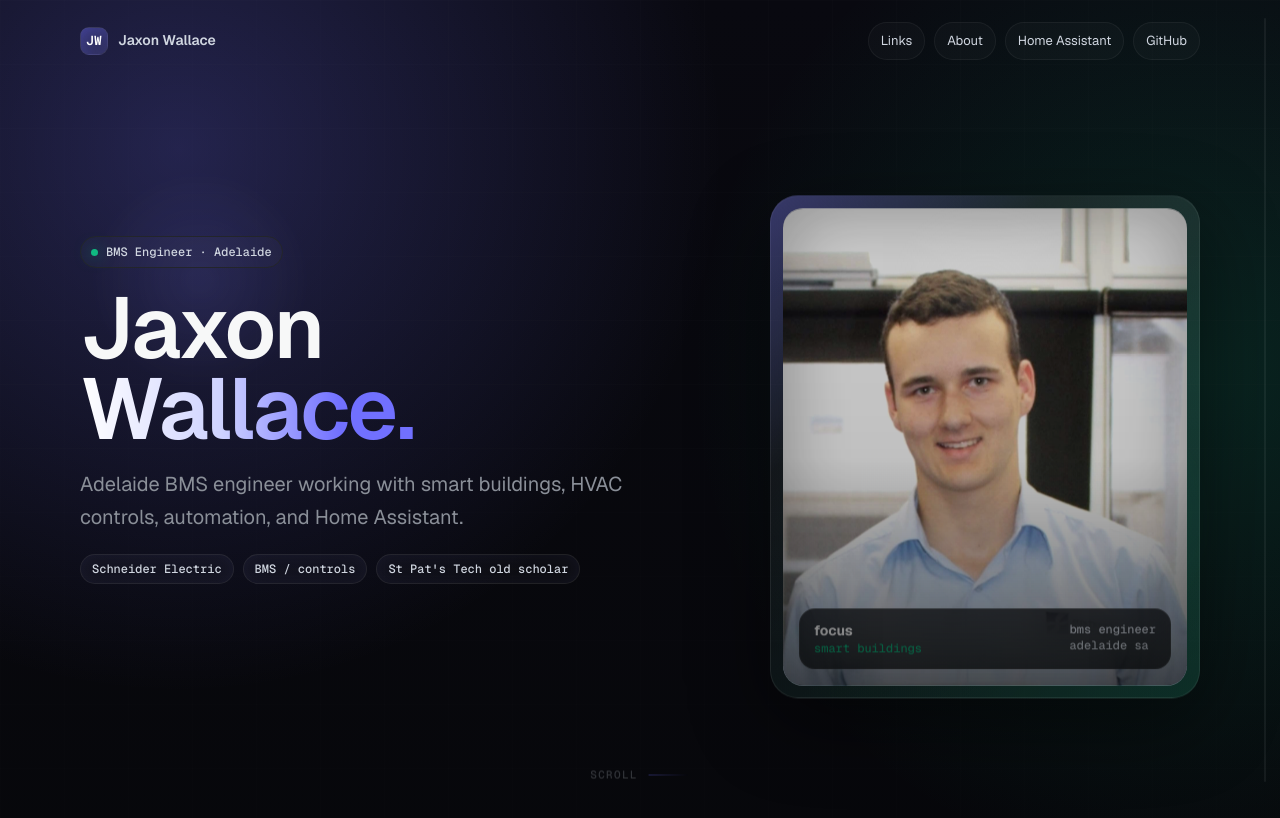
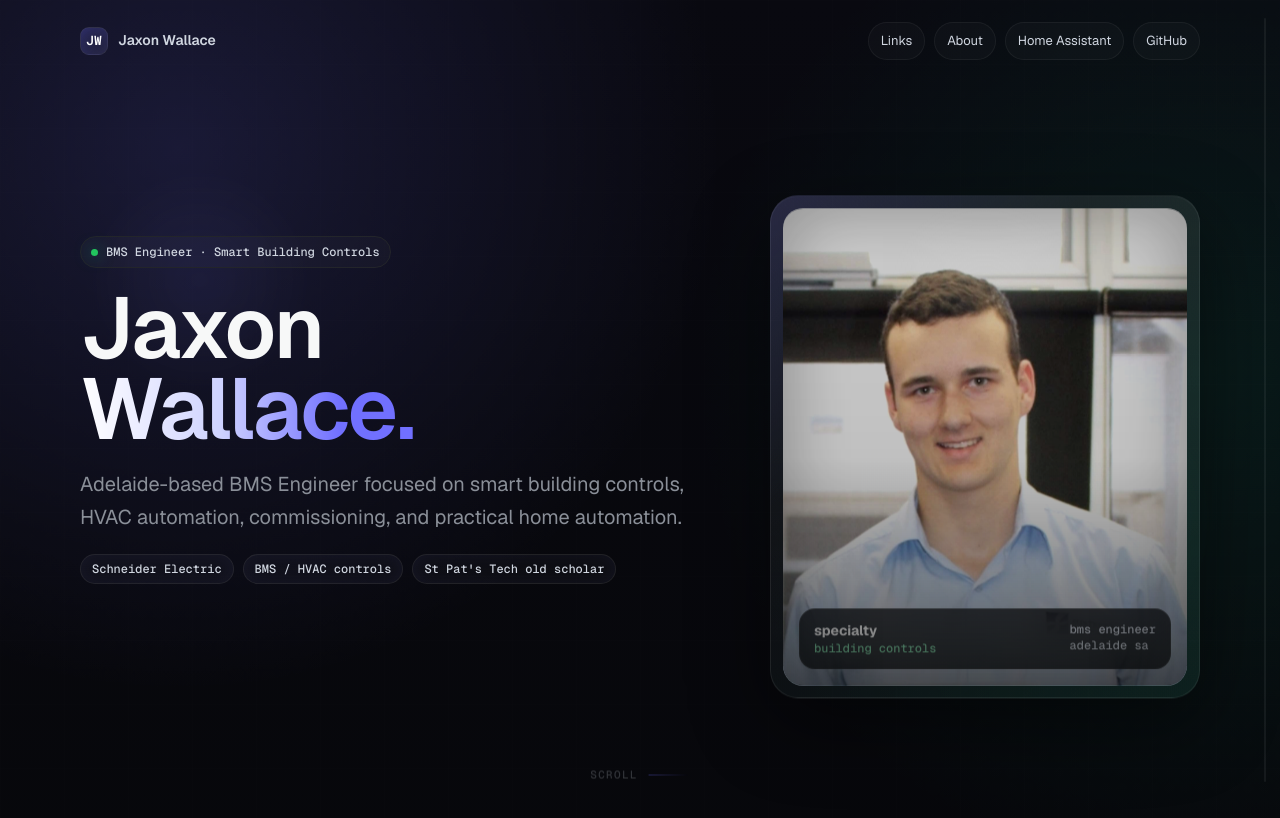
Before and after one commit to wallajl/jaxonwallace-next, a Next.js app: page / in a window 1280 px wide. Shown: the top 818 px of the page. Built offline with nearby package versions, Linux system fonts and the light colour scheme.

Commit message:
design: make homepage more professional

```diff
--- a/src/app/globals.css
+++ b/src/app/globals.css
@@ -8,9 +8,9 @@
   --soft: #d0d6e0;
   --line: rgba(255, 255, 255, 0.08);
   --line2: rgba(255, 255, 255, 0.05);
-  --violet: #7170ff;
+  --violet: #6d74ff;
   --indigo: #5e6ad2;
-  --green: #10b981;
+  --green: #22c55e;
   --shadow: 0 24px 80px rgba(0, 0, 0, 0.48);
 }
 
@@ -83,7 +83,7 @@ body::selection {
   pointer-events: none;
   border-radius: 999px;
   filter: blur(4px);
-  opacity: 0.62;
+  opacity: 0.38;
   mix-blend-mode: screen;
 }
 
@@ -110,10 +110,10 @@ body::selection {
   z-index: 0;
   pointer-events: none;
   background:
-    radial-gradient(circle at 14% 4%, rgba(113, 112, 255, 0.26), transparent 34rem),
-    radial-gradient(circle at 94% 10%, rgba(16, 185, 129, 0.16), transparent 32rem),
-    radial-gradient(circle at 88% 64%, rgba(16, 185, 129, 0.1), transparent 30rem),
-    radial-gradient(circle at 12% 58%, rgba(94, 106, 210, 0.1), transparent 32rem),
+    radial-gradient(circle at 14% 4%, rgba(113, 112, 255, 0.16), transparent 34rem),
+    radial-gradient(circle at 94% 10%, rgba(16, 185, 129, 0.10), transparent 32rem),
+    radial-gradient(circle at 88% 64%, rgba(16, 185, 129, 0.06), transparent 30rem),
+    radial-gradient(circle at 12% 58%, rgba(94, 106, 210, 0.06), transparent 32rem),
     linear-gradient(180deg, #090910 0%, #050607 42%, #050607 100%);
 }
 
@@ -123,7 +123,7 @@ body::selection {
   inset: 0;
   z-index: 0;
   pointer-events: none;
-  opacity: 0.27;
+  opacity: 0.18;
   background-image:
     linear-gradient(rgba(255, 255, 255, 0.035) 1px, transparent 1px),
     linear-gradient(90deg, rgba(255, 255, 255, 0.03) 1px, transparent 1px);
@@ -165,10 +165,10 @@ a {
   height: 28px;
   border: 1px solid var(--line);
   border-radius: 9px;
-  background: linear-gradient(145deg, rgba(113, 112, 255, 0.32), rgba(255, 255, 255, 0.04));
+  background: linear-gradient(145deg, rgba(113, 112, 255, 0.20), rgba(255, 255, 255, 0.04));
   display: grid;
   place-items: center;
-  box-shadow: inset 0 0 18px rgba(113, 112, 255, 0.24);
+  box-shadow: inset 0 0 14px rgba(113, 112, 255, 0.14);
 }
 
 .mark span,
@@ -302,9 +302,9 @@ h1 {
 }
 
 .btn.primary {
-  background: linear-gradient(180deg, #7a7cff, #5e6ad2);
+  background: linear-gradient(180deg, #6970f5, #4f58c8);
   border-color: rgba(255, 255, 255, 0.18);
-  box-shadow: 0 12px 32px rgba(94, 106, 210, 0.32);
+  box-shadow: 0 10px 28px rgba(94, 106, 210, 0.22);
 }
 
 .btn:hover {
@@ -332,9 +332,9 @@ h1 {
   position: absolute;
   inset: -1px;
   border-radius: 28px;
-  background: linear-gradient(135deg, rgba(113, 112, 255, 0.65), transparent 30%, rgba(16, 185, 129, 0.28));
+  background: linear-gradient(135deg, rgba(113, 112, 255, 0.36), transparent 34%, rgba(16, 185, 129, 0.18));
   z-index: -1;
-  opacity: 0.5;
+  opacity: 0.42;
 }
 
 .portrait {
@@ -394,7 +394,7 @@ h1 {
 }
 
 .ok {
-  color: var(--green);
+  color: #8ee6b6;
 }
 
 .section {
@@ -436,7 +436,7 @@ h2 {
   border: 1px solid var(--line);
   border-radius: 18px;
   background:
-    linear-gradient(115deg, rgba(255, 255, 255, 0.045), rgba(113, 112, 255, 0.075) 42%, rgba(16, 185, 129, 0.055) 68%, rgba(255, 255, 255, 0.025));
+    linear-gradient(135deg, rgba(255, 255, 255, 0.052), rgba(255, 255, 255, 0.025));
   background-size: 220% 100%;
   padding: 17px;
   min-height: 116px;
@@ -533,7 +533,7 @@ h2 {
   border-radius: 22px;
   background:
     linear-gradient(135deg, rgba(255, 255, 255, 0.052), rgba(113, 112, 255, 0.05) 44%, rgba(16, 185, 129, 0.04));
-  box-shadow: 0 22px 70px rgba(0, 0, 0, 0.34);
+  box-shadow: 0 18px 54px rgba(0, 0, 0, 0.30);
   overflow: hidden;
 }
 
@@ -545,8 +545,8 @@ h2 {
   position: absolute;
   inset: 0;
   pointer-events: none;
-  background: radial-gradient(circle at 18% 0%, rgba(113, 112, 255, 0.16), transparent 38%),
-    radial-gradient(circle at 100% 100%, rgba(16, 185, 129, 0.11), transparent 42%);
+  background: radial-gradient(circle at 18% 0%, rgba(113, 112, 255, 0.10), transparent 38%),
+    radial-gradient(circle at 100% 100%, rgba(16, 185, 129, 0.07), transparent 42%);
 }
 
 .about-panel {
@@ -606,7 +606,7 @@ h2 {
 .kicker {
   position: relative;
   display: inline-flex;
-  color: var(--green);
+  color: #8ee6b6;
   font: 600 11px / 1 var(--font-geist-mono), ui-monospace, monospace;
   letter-spacing: 0.08em;
   text-transform: uppercase;
@@ -626,7 +626,7 @@ h2 {
   border-radius: 22px;
   background:
     linear-gradient(135deg, rgba(255, 255, 255, 0.052), rgba(113, 112, 255, 0.05) 44%, rgba(16, 185, 129, 0.04));
-  box-shadow: 0 22px 70px rgba(0, 0, 0, 0.34);
+  box-shadow: 0 18px 54px rgba(0, 0, 0, 0.30);
   overflow: hidden;
 }
 
@@ -807,7 +807,7 @@ h2 {
 }
 
 .contact-label {
-  color: var(--green);
+  color: #8ee6b6;
   font: 650 11px / 1 var(--font-geist-mono), ui-monospace, monospace;
   letter-spacing: 0.12em;
   text-transform: uppercase;
--- a/src/components/hero.tsx
+++ b/src/components/hero.tsx
@@ -5,7 +5,7 @@ export function Hero() {
     <section className="hero" aria-label="Intro">
       <div className="hero-copy">
         <span className="eyebrow">
-          <span className="dot" aria-hidden="true" /> BMS Engineer · Adelaide
+          <span className="dot" aria-hidden="true" /> BMS Engineer · Smart Building Controls
         </span>
         <h1>
           Jaxon
@@ -13,20 +13,20 @@ export function Hero() {
           <span className="grad">Wallace.</span>
         </h1>
         <p className="lead">
-          Adelaide BMS engineer working with smart buildings, HVAC controls,
-          automation, and Home Assistant.
+          Adelaide-based BMS Engineer focused on smart building controls,
+          HVAC automation, commissioning, and practical home automation.
         </p>
         <div className="quick-facts" aria-label="Professional highlights">
           <span>Schneider Electric</span>
-          <span>BMS / controls</span>
+          <span>BMS / HVAC controls</span>
           <span>St Pat&apos;s Tech old scholar</span>
         </div>
         <div className="cta">
           <a className="btn primary" href="#links">
-            Open links <span>↓</span>
+            View links <span>↓</span>
           </a>
           <a className="btn" href="https://www.linkedin.com/in/jaxon-wallace" target="_blank" rel="noreferrer">
-            LinkedIn <span>↗</span>
+            Professional profile <span>↗</span>
           </a>
         </div>
       </div>
@@ -43,9 +43,9 @@ export function Hero() {
         </div>
         <div className="status">
           <span>
-            <b>focus</b>
+            <b>specialty</b>
             <br />
-            <span className="ok">smart buildings</span>
+            <span className="ok">building controls</span>
           </span>
           <span>
             bms engineer
--- a/src/components/profile-sections.tsx
+++ b/src/components/profile-sections.tsx
@@ -1,37 +1,37 @@
 const workFocus = [
-  "BMS",
+  "BMS Engineering",
   "HVAC controls",
-  "Smart buildings",
-  "Fault finding",
+  "Smart Building Controls",
+  "Commissioning",
 ];
 
 const homeAssistantServices = [
   "Dashboards",
-  "Lighting / climate",
+  "Lighting & Climate",
   "Automations",
-  "Remote access / backups",
+  "Remote Access",
 ];
 
 const servicePackages = [
   {
     name: "Starter setup",
-    detail: "Install, backup, remote access, and device basics.",
+    detail: "Clean setup, backups, access, and device onboarding.",
   },
   {
     name: "Dashboard polish",
-    detail: "Clean phone, tablet, and room views.",
+    detail: "Polished dashboards for phone, tablet, and rooms.",
   },
   {
     name: "Automation fixes",
-    detail: "Fix flaky routines, alerts, devices, and integrations.",
+    detail: "Troubleshoot automations, alerts, devices, and integrations.",
   },
 ];
 
 const projects = [
-  "Personal sites",
-  "GitHub tools",
-  "Home lab workflows",
-  "Automation ideas",
+  "Website builds",
+  "GitHub projects",
+  "Home lab",
+  "Automation workflows",
 ];
 
 const timeline = [
@@ -45,21 +45,21 @@ const contactMethods = [
   {
     label: "Discord",
     value: "Slimdog",
-    detail: "Fastest reply.",
+    detail: "Fastest contact.",
     href: null,
     featured: true,
   },
   {
     label: "LinkedIn",
     value: "Jaxon Wallace",
-    detail: "Work and BMS.",
+    detail: "Professional profile.",
     href: "https://www.linkedin.com/in/jaxon-wallace",
     featured: false,
   },
   {
     label: "GitHub",
     value: "@wallajl",
-    detail: "Code and builds.",
+    detail: "Projects and code.",
     href: "https://github.com/wallajl",
     featured: false,
   },
@@ -80,12 +80,12 @@ export function ProfileSections() {
       <section className="content-section about-section" id="about">
         <div className="section-head">
           <h2>About</h2>
-          <span className="mono">bms / controls / automation</span>
+          <span className="mono">BMS / HVAC / automation</span>
         </div>
         <div className="about-panel motion-card">
           <p>
             Adelaide-based BMS Engineer at Schneider Electric, focused on smart
-            buildings, HVAC controls, commissioning, and useful automation.
+            building controls, HVAC systems, commissioning, and automation.
           </p>
           <div className="stat-row" aria-label="Professional highlights">
             <span><b>2025</b> Schneider Electric</span>
@@ -98,7 +98,7 @@ export function ProfileSections() {
       <section className="content-section timeline-section" id="timeline">
         <div className="section-head">
           <h2>Experience path</h2>
-          <span className="mono">hands-on trade background → smart buildings</span>
+          <span className="mono">trade background → building controls</span>
         </div>
         <div className="timeline motion-card">
           {timeline.map(([date, label]) => (
@@ -113,7 +113,7 @@ export function ProfileSections() {
       <section className="content-section" id="focus">
         <div className="section-head">
           <h2>Work focus</h2>
-          <span className="mono">systems that make buildings smarter</span>
+          <span className="mono">building controls / commissioning / automation</span>
         </div>
         <div className="info-grid">
           {workFocus.map((item) => (
@@ -125,15 +125,15 @@ export function ProfileSections() {
       <section className="content-section home-assistant-section" id="home-assistant">
         <div className="section-head">
           <h2>Home Assistant services</h2>
-          <span className="mono">smart home / automation / local control</span>
+          <span className="mono">Home Assistant / dashboards / reliability</span>
         </div>
         <div className="service-panel motion-card">
           <div>
-            <span className="kicker">{"// practical smart-home builds"}</span>
-            <h3>Smart home setups that actually behave.</h3>
+            <span className="kicker">{"// Home Assistant services"}</span>
+            <h3>Reliable Home Assistant setups.</h3>
             <p>
-              Home Assistant dashboards, automations, integrations, alerts, and
-              remote access — kept clean and reliable.
+              Dashboards, automations, integrations, alerts, and remote access
+              configured for everyday reliability.
             </p>
           </div>
           <div className="service-list">
@@ -156,7 +156,7 @@ export function ProfileSections() {
       <section className="content-section" id="projects">
         <div className="section-head">
           <h2>Projects / lab</h2>
-          <span className="mono">web / github / automation</span>
+          <span className="mono">web / GitHub / home lab</span>
         </div>
         <div className="info-grid">
           {projects.map((project) => (
@@ -168,10 +168,10 @@ export function ProfileSections() {
       <section className="content-section contact-section" id="contact">
         <div className="contact-panel motion-card">
           <div>
-            <span className="kicker">{"// contact channel"}</span>
-            <h2>Message me on Discord for the fastest reply.</h2>
+            <span className="kicker">{"// contact"}</span>
+            <h2>Contact</h2>
             <p>
-              Discord for quick contact. LinkedIn for work. GitHub for builds.
+              Discord for quick contact. LinkedIn for work. GitHub for projects.
             </p>
           </div>
           <div className="contact-stack" aria-label="Contact options">
```
